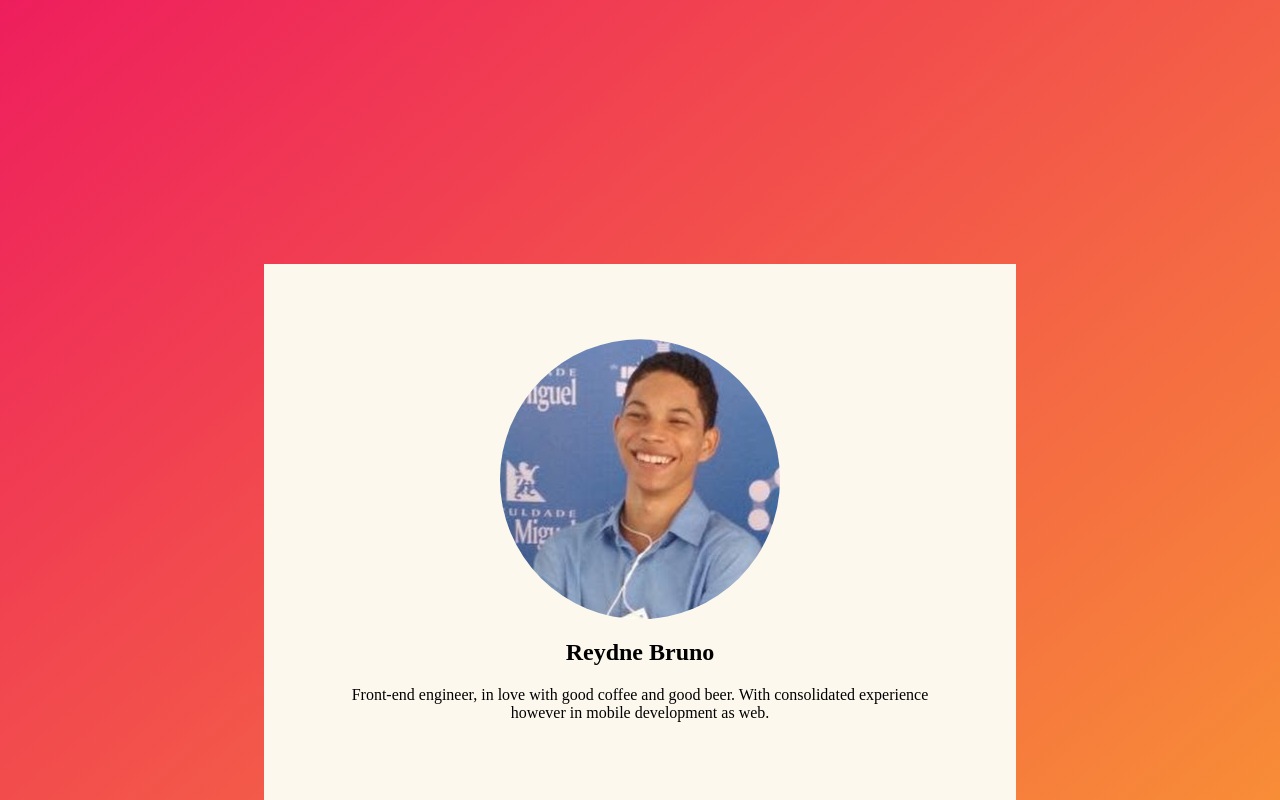
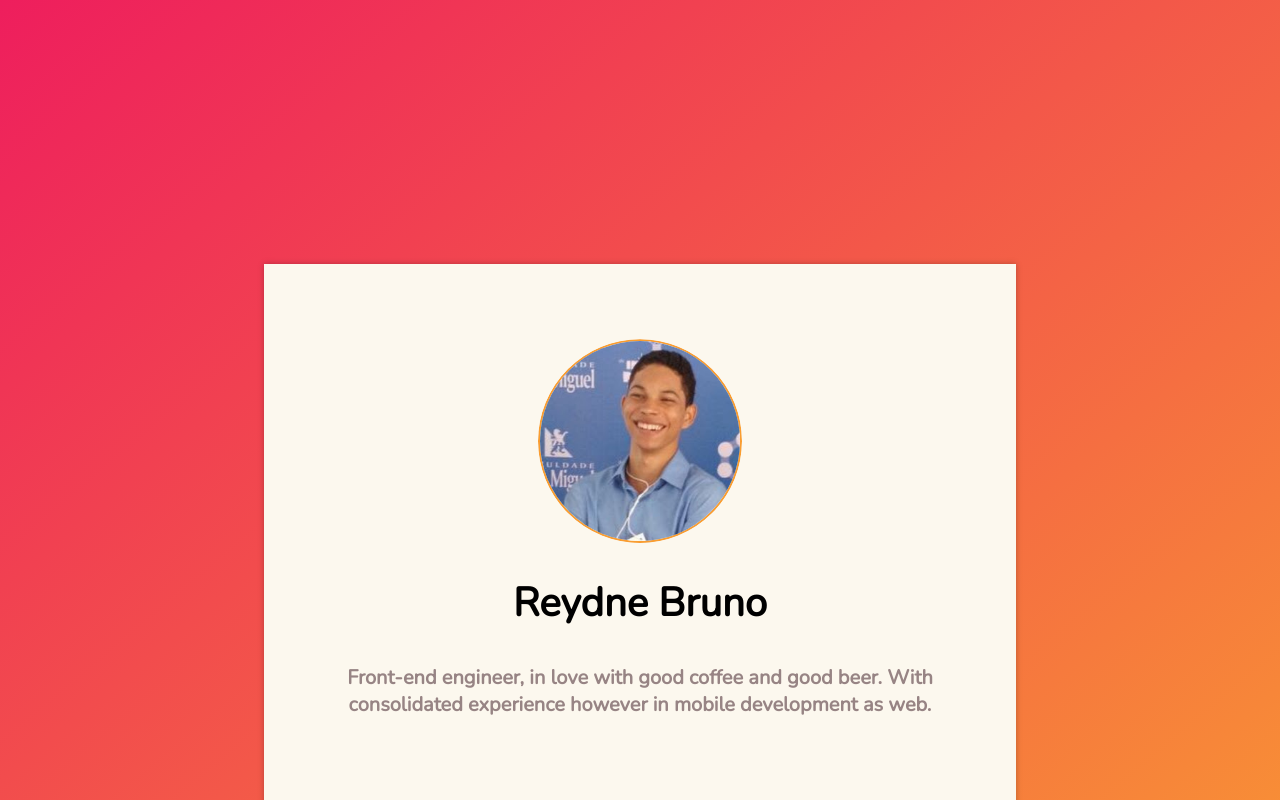
Before and after one commit to reydne/Portifolio, a plain HTML site: page index.html in a window 1280 px wide. Shown: the top 800 px of the page. Drawn offline with nearby package versions, Linux system fonts and the light colour scheme.

Commit message:
Ajustes no css
Ajustes nas propriedades de texto e imagem.

```diff
--- a/css/main.css
+++ b/css/main.css
@@ -7,9 +7,29 @@ body{
     )
 }
 
+h1{
+    font-family: 'Nunito', sans-serif;
+    font-style: normal;
+    font-weight: bold;
+    line-height: normal;
+    font-size: 40px;
+    text-align: center;
+}
+
+p{
+    font-family: 'Nunito', sans-serif;
+    font-style: normal;
+    font-weight: bold;
+    line-height: normal;
+    font-size: 20px;
+    text-align: center;
+    color: #978484;
+}
+
 .sectionContent{
     background-color: #FCF8EE;
-    padding: 10%;
+    padding: 10% 5%;
+    box-shadow: 0px 0px 6px rgba(0, 0, 0, 0.25);
 }
 
 .textBiography{
@@ -17,9 +37,19 @@ body{
 }
 
 .imgProfile{
+    width: 200px;
+    height: 200px;
+    /* max-width: 15%;
+    max-height: 15%; */
     display: flex;
     text-align: center;
     margin: auto;
     -webkit-clip-path: circle(50% at 50% 50%);
     clip-path: circle(50% at 50% 50%);
 }
+
+#borderImg{
+    border: 2px solid black;
+    border-radius: 200px;
+    border-color: #F99D31;
+}
--- a/index.html
+++ b/index.html
@@ -7,19 +7,19 @@
     <meta charset="utf-8">
     <meta name="viewport" content="width=device-width, initial-scale=1, user-scalable=no">
     <link rel="stylesheet" href="css/main.css" />
-    <noscript>
-        <!-- <link rel="stylesheet" href="assets/css/noscript.css" /> -->
-    </noscript>
+    <link href="https://fonts.googleapis.com/css?family=Nunito" rel="stylesheet">
 </head>
 
 <body>
     <section class="sectionContent">
-            <img class="imgProfile" src="img/profile.jpeg" alt="Foto do autor" />
+        <div>
+            <img class="imgProfile" id="borderImg" src="img/profile.jpeg" alt="Foto do autor" />
             <h1 class="textBiography">Reydne Bruno</h1>
             <p class="textBiography">
                 Front-end engineer, in love with good coffee and good beer.
                 With consolidated experience however in mobile development as web.
             </p>
+        </div>
     </section>
 </body>
 
```
Also changed, not shown: img/profile1.jpg (added).
